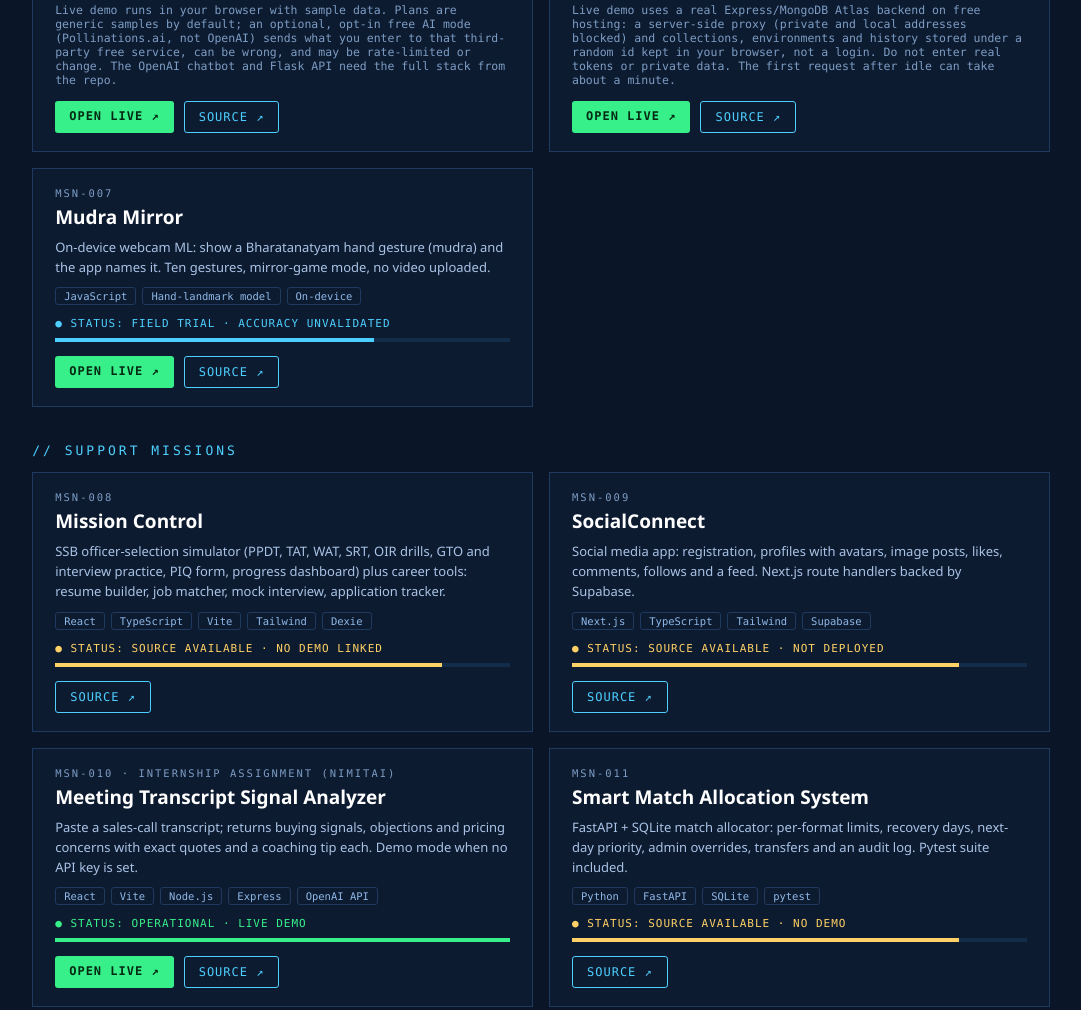
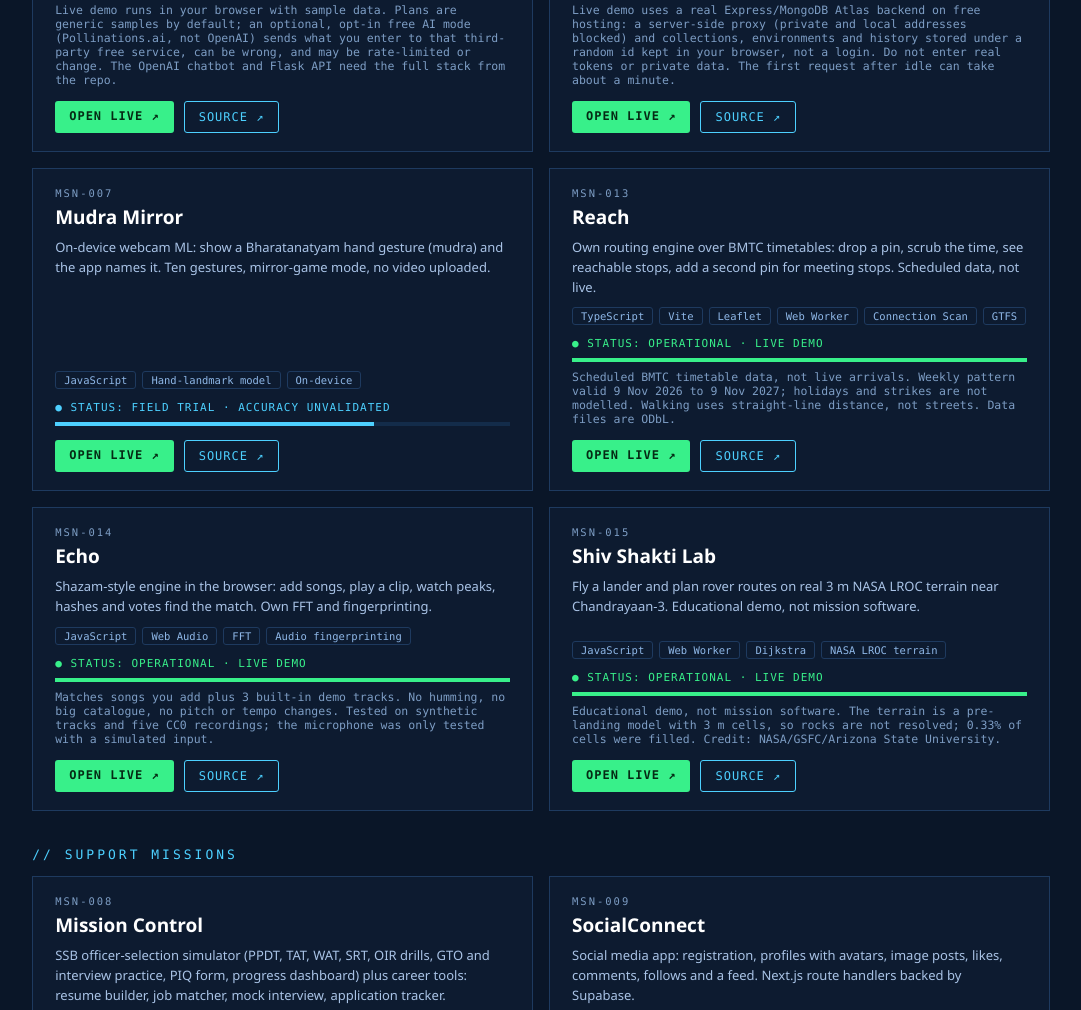
Before and after one commit to Abhisheksinghh23/portfolio-mission-control, a plain HTML site: page index.html in a window 1280 px wide. Shown: the part 1218-2228 px from the top of the page, without its empty margins (99-1180 px from the left). Drawn offline with Linux system fonts and the light colour scheme.

Commit message:
Update project count in meta description and telemetry

```diff
--- a/index.html
+++ b/index.html
@@ -4,7 +4,7 @@
 <meta charset="utf-8">
 <meta name="viewport" content="width=device-width, initial-scale=1">
 <title>Abhishek Kumar | Mission Control</title>
-<meta name="description" content="Abhishek Kumar, software developer in Bangalore. 22 projects tracked as missions: live demos and source across full-stack, AI and browser apps.">
+<meta name="description" content="Abhishek Kumar, software developer in Bangalore. 25 projects tracked as missions: live demos and source across full-stack, AI and browser apps.">
 <style>
 *{margin:0;padding:0;box-sizing:border-box;font-family:'Segoe UI',system-ui,Arial,sans-serif}
 html{scroll-behavior:smooth}
@@ -83,7 +83,7 @@ footer{padding:26px 4vw 40px;color:#5b7a9d;font-size:12px;text-align:center;font
 </header>
 
 <div class="telemetry" id="top">
-  <div class="t"><div class="v">22</div><div class="l">Missions Logged</div></div>
+  <div class="t"><div class="v">25</div><div class="l">Missions Logged</div></div>
   <div class="t"><div class="v">12</div><div class="l">Full-Stack &amp; AI Builds</div></div>
   <div class="t"><div class="v">02</div><div class="l">Internship Tours</div></div>
   <div class="t"><div class="v">01</div><div class="l">SSB Recommendation</div></div>
@@ -165,6 +165,18 @@ const P=[
  {name:'Mudra Mirror',id:'MSN-007',stat:'ft',statText:'● STATUS: FIELD TRIAL · ACCURACY UNVALIDATED',fill:70,fillColor:'#4dd0ff',
   desc:'On-device webcam ML: show a Bharatanatyam hand gesture (mudra) and the app names it. Ten gestures, mirror-game mode, no video uploaded.',
   chips:['JavaScript','Hand-landmark model','On-device'],live:'https://abhisheksinghh23.github.io/mudra-mirror/',code:'https://github.com/Abhisheksinghh23/mudra-mirror'},
+ {name:'Reach',id:'MSN-013',stat:'op',statText:'● STATUS: OPERATIONAL · LIVE DEMO',fill:100,fillColor:'#38f08a',
+  desc:'Own routing engine over BMTC timetables: drop a pin, scrub the time, see reachable stops, add a second pin for meeting stops. Scheduled data, not live.',
+  chips:["TypeScript", "Vite", "Leaflet", "Web Worker", "Connection Scan", "GTFS"],live:'https://abhisheksinghh23.github.io/reach/',code:'https://github.com/Abhisheksinghh23/reach',
+  note:'Scheduled BMTC timetable data, not live arrivals. Weekly pattern valid 9 Nov 2026 to 9 Nov 2027; holidays and strikes are not modelled. Walking uses straight-line distance, not streets. Data files are ODbL.'},
+ {name:'Echo',id:'MSN-014',stat:'op',statText:'● STATUS: OPERATIONAL · LIVE DEMO',fill:100,fillColor:'#38f08a',
+  desc:'Shazam-style engine in the browser: add songs, play a clip, watch peaks, hashes and votes find the match. Own FFT and fingerprinting.',
+  chips:["JavaScript", "Web Audio", "FFT", "Audio fingerprinting"],live:'https://abhisheksinghh23.github.io/echo/',code:'https://github.com/Abhisheksinghh23/echo',
+  note:'Matches songs you add plus 3 built-in demo tracks. No humming, no big catalogue, no pitch or tempo changes. Tested on synthetic tracks and five CC0 recordings; the microphone was only tested with a simulated input.'},
+ {name:'Shiv Shakti Lab',id:'MSN-015',stat:'op',statText:'● STATUS: OPERATIONAL · LIVE DEMO',fill:100,fillColor:'#38f08a',
+  desc:'Fly a lander and plan rover routes on real 3 m NASA LROC terrain near Chandrayaan-3. Educational demo, not mission software.',
+  chips:["JavaScript", "Web Worker", "Dijkstra", "NASA LROC terrain"],live:'https://abhisheksinghh23.github.io/shiv-shakti-lab/',code:'https://github.com/Abhisheksinghh23/shiv-shakti-lab',
+  note:'Educational demo, not mission software. The terrain is a pre-landing model with 3 m cells, so rocks are not resolved; 0.33% of cells were filled. Credit: NASA/GSFC/Arizona State University.'},
 ];
 const MORE=[
  {name:'Mission Control',id:'MSN-008',stat:'cd',statText:'● STATUS: SOURCE AVAILABLE · NO DEMO LINKED',fill:85,fillColor:'#ffd166',
```
